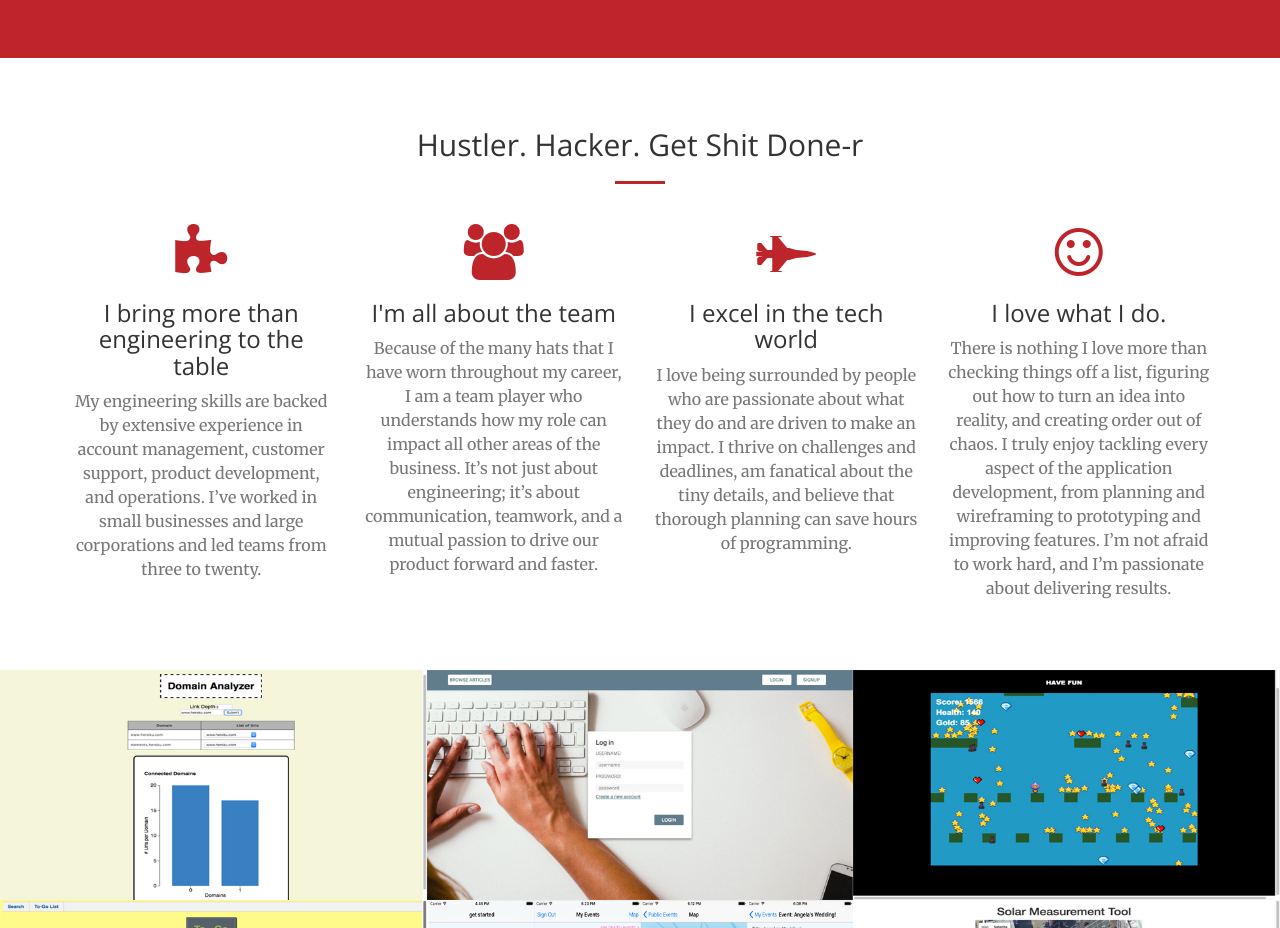
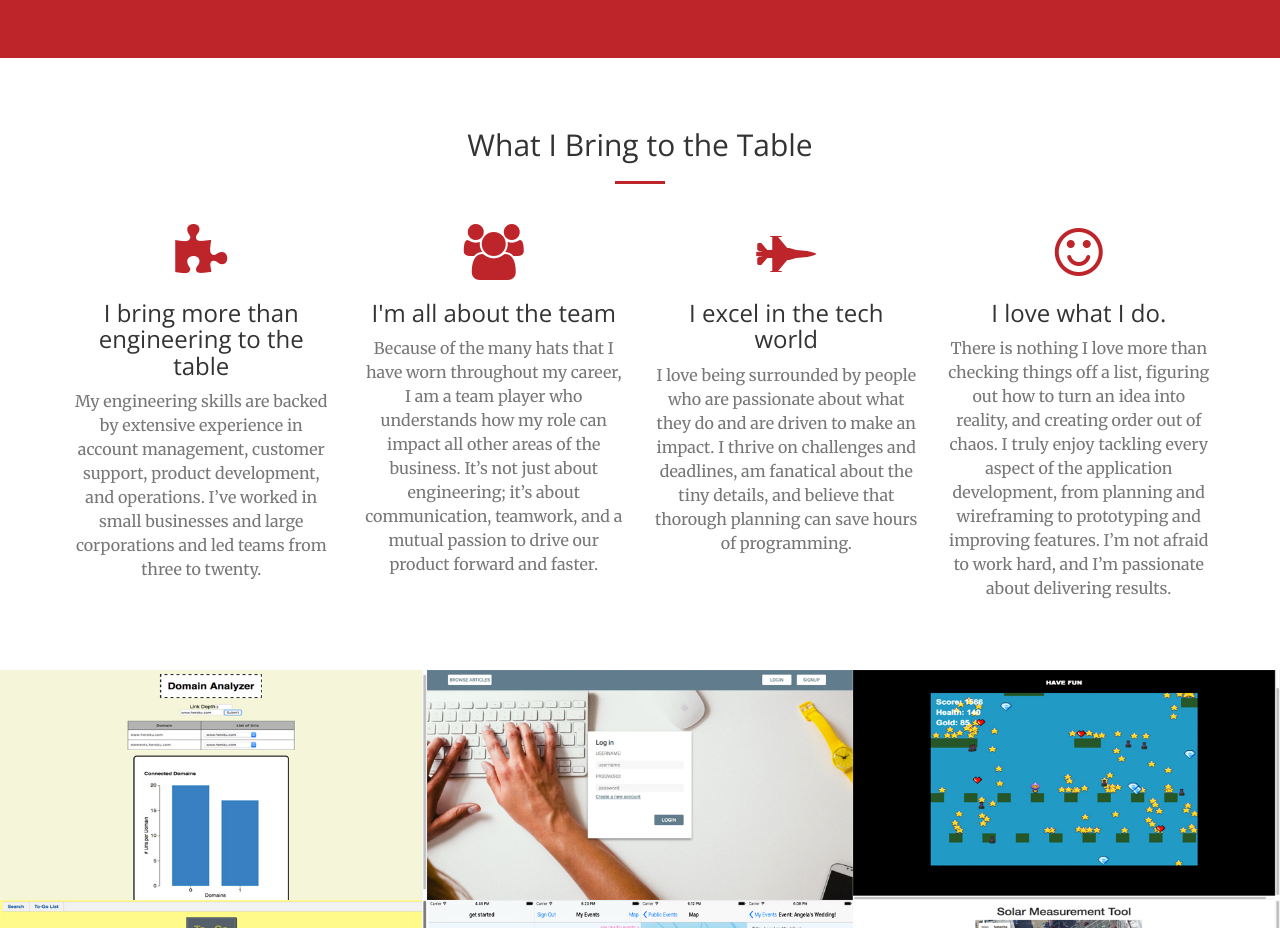
Before and after one commit to veryscarycary/portfolio_site, a website: page index.html in a window 1280 px wide. Shown: the part 1460-2388 px from the top of the page. Drawn offline with nearby package versions, Linux system fonts and the light colour scheme.

Commit message:
Change wording

```diff
--- a/index.html
+++ b/index.html
@@ -114,7 +114,7 @@
       <div class="container">
         <div class="row">
           <div class="col-lg-12 text-center">
-            <h2 class="section-heading">Hustler. Hacker. Get Shit Done-r</h2>
+            <h2 class="section-heading">What I Bring to the Table</h2>
             <hr class="primary"/>
           </div>
         </div>
```
